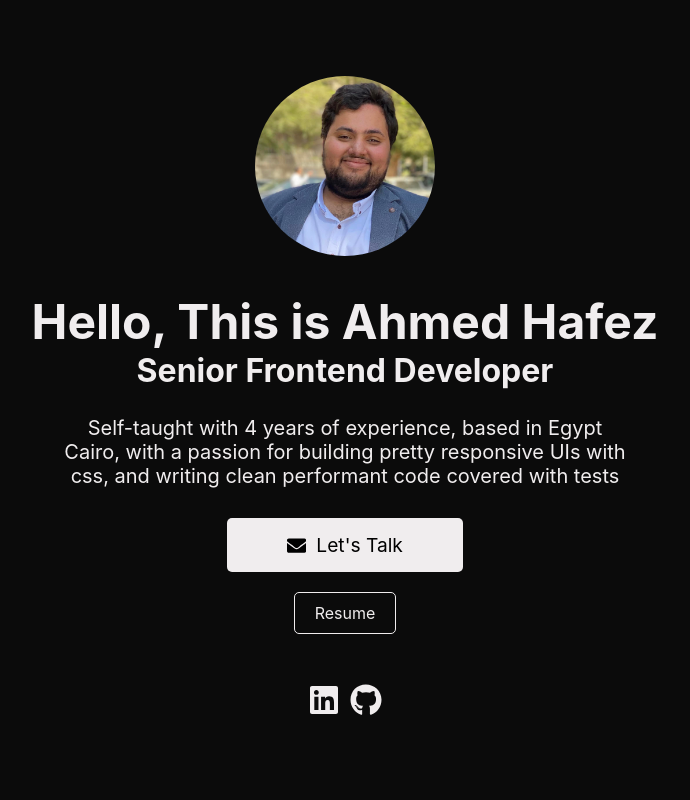
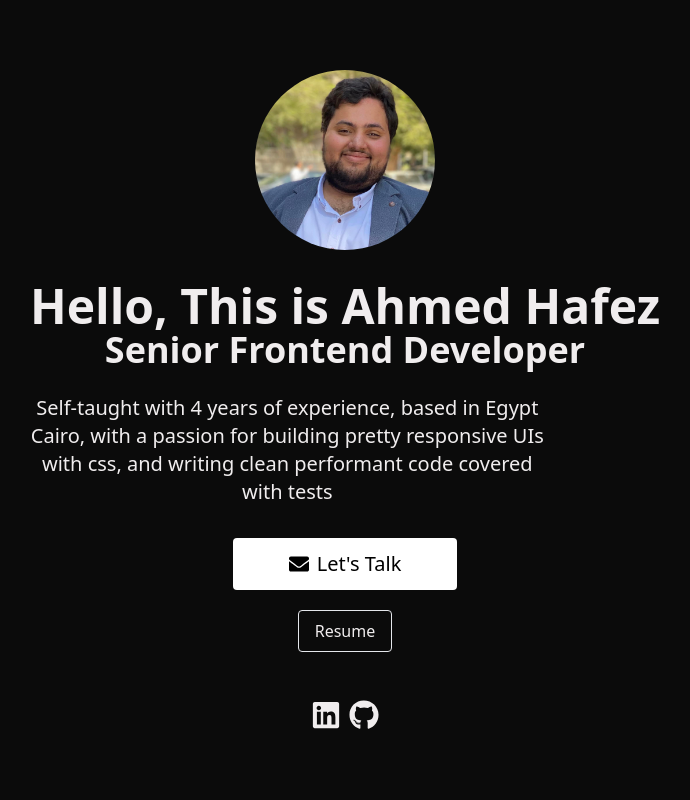
Before and after one commit to SinshiSmith/sinshi, a Next.js app: page / in a window 1280 px wide. Shown: the top 800 px of the page, without its empty margins (295-985 px from the left). Built offline with nearby package versions, Linux system fonts and the light colour scheme.

Commit message:
/: replace css modules with tailwind

```diff
--- a/pages/index.js
+++ b/pages/index.js
@@ -1,6 +1,5 @@
 import Head from "next/head";
 import Image from "next/image";
-import styles from "../styles/Home.module.css";
 import { FaEnvelope, FaLinkedin, FaGithub } from "react-icons/fa";
 
 import sinshiPic from "../public/sinshi.jpg";
@@ -15,32 +14,40 @@ export default function Home() {
         <meta name="description" content="Sinshi | Coding and Design" />
         <link rel="icon" href="/favicon.ico" />
       </Head>
-      <main className={styles.main}>
+      <main className="flex justify-center items-center min-h-screen text-center p-5">
         <div>
           <Image
             src={sinshiPic}
             alt="Picture of Sinshi"
-            className={styles.profilePic}
+            className="aspect-square object-cover object-top rounded-full m-auto"
             width={180}
             height={180}
           />
-          <h1>Hello, This is Ahmed Hafez</h1>
-          <h2>Senior Frontend Developer</h2>
+          <h1 className="text-5xl font-bold mt-8">
+            Hello, This is Ahmed Hafez
+          </h1>
+          <h2 className="text-4xl font-bold mb-6">Senior Frontend Developer</h2>
 
-          <p>
+          <p className="max-w-[45ch] text-xl">
             Self-taught with 4 years of experience, based in Egypt Cairo, with a
             passion for building pretty responsive UIs with css, and writing
             clean performant code covered with tests
           </p>
 
-          <a className={styles.callToAction} href="mailto:yorfnd@gmail.com">
-            <FaEnvelope /> Let&apos;s Talk
+          <a
+            className="inline-flex items-center mt-8 text-xl py-3 px-14 bg-white text-black rounded"
+            href="mailto:yorfnd@gmail.com"
+          >
+            <FaEnvelope className="mr-2" /> Let&apos;s Talk
           </a>
-          <Link href="/resume" className={styles.resumeButton}>
+          <Link
+            href="/resume"
+            className="block w-fit py-2 px-4 border m-auto rounded mt-5"
+          >
             Resume
           </Link>
 
-          <div className={styles.socialLinks}>
+          <div className="flex gap-2 justify-center items-center  mt-12 text-3xl">
             <Link href="https://www.linkedin.com/in/sinshi-smith/">
               <FaLinkedin />
             </Link>
--- a/styles/Home.module.css
+++ b/styles/Home.module.css
@@ -4,46 +4,7 @@
   object-fit: cover;
 }
 
-.main {
-  display: flex;
-  justify-content: center;
-  align-items: center;
-  min-height: 100vh;
-  text-align: center;
-  padding: 20px;
-}
 
-.main h1 {
-  font-size: 3rem;
-  margin-bottom: 0;
-}
-
-.main h2 {
-  margin-top: 0;
-  font-size: 2rem;
-}
-
-.main p {
-  margin: 0 auto;
-  font-size: 20px;
-  max-width: 45ch;
-}
-
-.callToAction {
-  display: inline-flex;
-  align-items: center;
-  margin-top: 30px;
-  font-size: 1.2rem;
-  padding: 15px 60px;
-  background: var(--white);
-  color: var(--black);
-  border-radius: 5px;
-  text-decoration: none;
-}
-
-.callToAction svg {
-  margin-right: 10px;
-}
 
 .resumeButton {
   width: fit-content;
--- a/styles/globals.css
+++ b/styles/globals.css
@@ -1,43 +1,14 @@
+@tailwind base;
+@tailwind components;
+@tailwind utilities;
+
 :root {
   --black: #000000ff;
   --black-lighter: #0b0b0b;
   --white: #f0edeeff;
-  --crimson: #d62839ff;
-  --french-blue: #3b74a0ff;
-  --dark-orchid: #9046cfff;
-
-  --test-background: #1e1e1f
 }
 
-html,
 body {
-  padding: 0;
-  margin: 0;
-  font-family: -apple-system, BlinkMacSystemFont, Segoe UI, Roboto, Oxygen,
-    Ubuntu, Cantarell, Fira Sans, Droid Sans, Helvetica Neue, sans-serif;
   color: var(--white);
   background: var(--black-lighter);
 }
-
-a {
-  color: inherit;
-}
-
-* {
-  box-sizing: border-box;
-}
-
-button {
-  outline: none;
-  border: 0;
-  padding: 0.5rem 1rem;
-  border-radius: 5px;
-  cursor: pointer;
-}
-
-ul {
-  padding-left: 20px;
-}
-li {
-  margin-bottom: 4px;
-}
```
